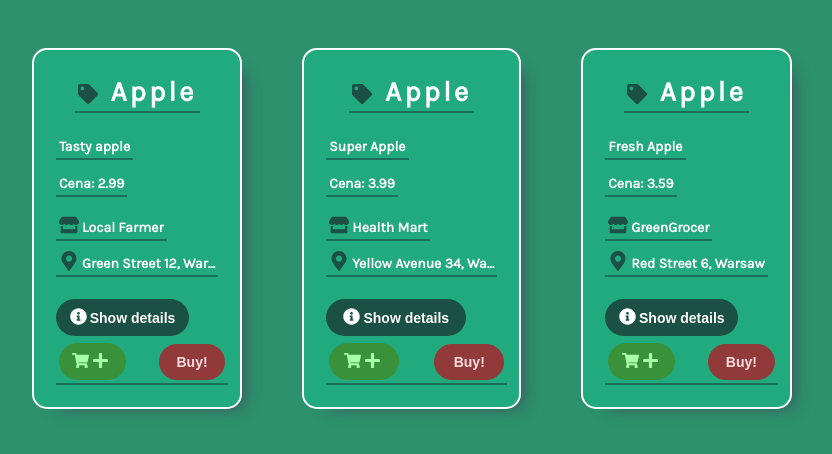
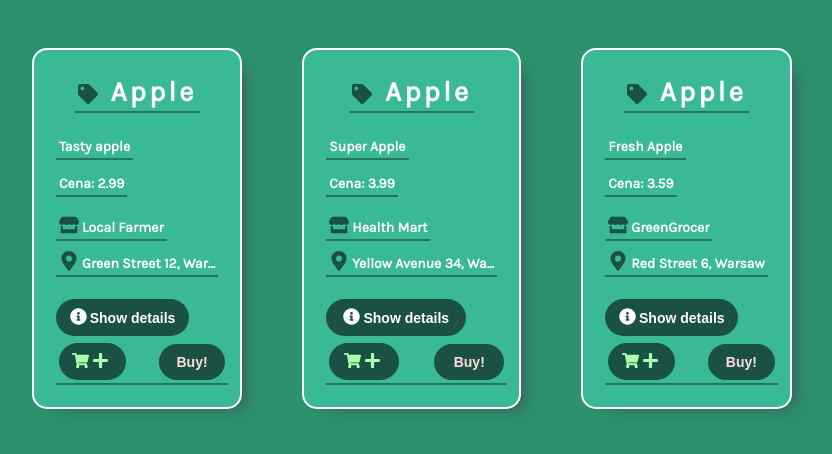
Before and after one commit to krzyswys/Localivores, a React (Create React App) app in the folder client/: page / in a window 1280 px wide. Shown: the top 454 px of the page, without its empty margins (16-848 px from the left). Built offline with nearby package versions, Linux system fonts and the light colour scheme.

Commit message:
feat: add universal Button component with default styles
Added a reusable Button component to the UI directory. This component comes with default styling and can be used throughout the application for consistency and code reusability.

```diff
--- /dev/null
+++ b/client/src/UI/Button/Button.js
@@ -0,0 +1,17 @@
+import React from 'react';
+
+import classes from './Button.module.css';
+
+const Button = (props) => {
+  return (
+    <button
+      className={`${classes.button} ${props.className}`}
+      type={props.type || 'button'}//jesli typ jest inny to uzyjemy innego typu, jesli nie ma okreslonego to uzyjemy button
+      onClick={props.onClick}
+    >
+      {props.children}
+    </button>
+  );
+};
+
+export default Button;
--- /dev/null
+++ b/client/src/UI/Button/Button.module.css
@@ -0,0 +1,27 @@
+.button {
+    border: none;
+    border-radius: 20px;
+    padding: 10px;
+    cursor: pointer;
+    transition: var(--common-transition);
+    display: flex;
+    justify-content: center;
+    align-items: center;
+
+    font-weight: var(--common-font-weight);
+    font-size: var(--common-font-size);
+    background-color: var(--common-bg-color);
+  }
+  button{
+    color:white;
+  }
+  .button:hover, .button:focus {
+    background-color: #fff;
+    color: var(--common-bg-color);
+    outline: none;
+  }
+
+  .button:active {
+    transform: scale(1.02);
+    color: var(--common-bg-color);
+  }
--- a/client/src/components/AfterSearch/AfterSearch.module.css
+++ b/client/src/components/AfterSearch/AfterSearch.module.css
@@ -14,7 +14,7 @@
 
 .productCard {
   z-index:9;
-  background-color: #00ffc33a;
+  background-color: #48ddbb87;
   border: 2px solid var(--common-text-color);
   border-radius: 15px;
   padding: var(--common-padding);
@@ -64,24 +64,13 @@
 
 .detailButton {
   z-index:10;
-  background-color: var(--common-text-color);
   border: none;
-  border-radius: 20px;
-  padding: 10px;
-  font-weight: var(--common-font-weight);
-  font-size: var(--common-font-size);
-  background-color: var(--common-bg-color);
   color: var(--common-text-color);
-  cursor: pointer;
   margin-top: var(--common-margin);
-  transition: var(--common-transition);
-  display: flex;
-  justify-content: center;
-  align-items: center;
   width: 80%;
 }
 
-.detailButton:hover, .detailButton:focus, .detailButton:hover .button-icon, .detailButton:focus .button-icon {
+.detailButton:hover .button-icon, .detailButton:focus .button-icon {
   background-color: var(--common-text-color);
   color: var(--common-bg-color);
   outline: none;
@@ -89,11 +78,6 @@
 
 .detailButton:hover {
   width: 90%;
-}
-
-.detailButton:active {
-  transform: scale(0.98);
-  color: var(--common-bg-color);
 }
 
 .icon {
@@ -119,22 +103,10 @@
 
 .cartButton, .buyButton {
   z-index:10;
-  background-color: var(--common-text-color);
-  border: none;
-  border-radius: 20px;
-  padding: 10px;
-  font-weight: var(--common-font-weight);
-  font-size: var(--common-font-size);
-  background-color: var(--common-bg-color);
-  color: var(--common-text-color);
-  cursor: pointer;
-  transition: var(--common-transition);
   display: flex;
   justify-content: center;
   align-items: center;
   width:40%;
-
-
 }
 .cartButton {
   background-color:rgb(57, 146, 57);
@@ -146,7 +118,7 @@
 
 .buyButton {
   color:rgb(252, 222, 222);
-  background-color:rgb(146, 57, 57);
+
 }
 .cartButton:hover, .buyButton:hover,
 .cartButton:focus, .buyButton:focus,
@@ -154,16 +126,8 @@
 .cartButton:focus .button-icon, .buyButton:focus .button-icon {
   background-color: var(--common-text-color);
   color: var(--common-bg-color);
-  outline: none;
   width:60%;
 }
-
-.cartButton:active, .buyButton:active {
-  transform: scale(0.98);
-  color: var(--common-bg-color);
-}
-
-
 
 
 @keyframes appear {
--- a/client/src/components/AfterSearch/ProductCard.js
+++ b/client/src/components/AfterSearch/ProductCard.js
@@ -1,7 +1,7 @@
 import React from 'react';
-import styles from './AfterSearch.module.css';
+import classes from './AfterSearch.module.css';
 import { FaTag, FaStore, FaMapMarkerAlt, FaInfoCircle, FaShoppingCart, FaPlus } from 'react-icons/fa';
-
+import Button from '../../UI/Button/Button'
 const MAX_LENGTH = 20;
 
 const ProductCard = ({ product }) => {
@@ -13,17 +13,17 @@ const ProductCard = ({ product }) => {
     };
 
     return (
-        <div className={styles.productCard}>
-            <h2 className={styles.productTitle}><FaTag className={styles.icon} /> {formatString(product.product_name)}</h2>
-            <p className={styles.productDescription}>{formatString(product.product_description)}</p>
-            <p className={styles.productPrice}>Cena: {product.product_price}</p>
-            <p className={styles.shopName}><FaStore className={styles.icon} />{formatString(product.shop_name)}</p>
-            <p className={styles.shopAddress}><FaMapMarkerAlt className={styles.icon} />{formatString(product.shop_address)}</p>
-            <button className={styles.detailButton}><FaInfoCircle className={styles['button-icon']} />Show details</button>
-            <div className={styles.buttonContainer}>
+        <div className={classes.productCard}>
+            <h2 className={classes.productTitle}><FaTag className={classes.icon} /> {formatString(product.product_name)}</h2>
+            <p className={classes.productDescription}>{formatString(product.product_description)}</p>
+            <p className={classes.productPrice}>Cena: {product.product_price}</p>
+            <p className={classes.shopName}><FaStore className={classes.icon} />{formatString(product.shop_name)}</p>
+            <p className={classes.shopAddress}><FaMapMarkerAlt className={classes.icon} />{formatString(product.shop_address)}</p>
+            <Button className={classes.detailButton}><FaInfoCircle className={classes['button-icon']} />Show details</Button>
+            <div className={classes.buttonContainer}>
 
-                <button className={styles.cartButton}><FaShoppingCart className={styles['button-icon']} /><FaPlus className={styles['button-icon']} /></button>
-                <button className={styles.buyButton}>Buy!</button>
+                <Button className={classes.cartButton}><FaShoppingCart className={classes['button-icon']} /><FaPlus className={classes['button-icon']} /></Button>
+                <Button className={classes.buyButton}>Buy!</Button>
             </div>
         </div>
     );
```
Also changed, not shown: client/src/components/AfterSearch/ProductModal.js (added), client/src/components/AfterSearch/ProductModal.modules.css (added).
